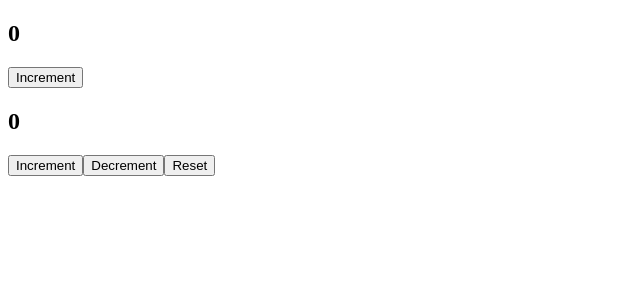
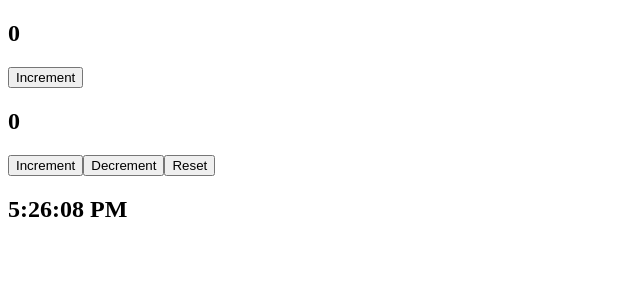
Before and after one commit to Annagiusi96/Develhope_exercises, a React (Vite) app in the folder useSate/: page / in a window 1280 px wide. Shown: the top 300 px of the page, without its empty margins (0-640 px from the left). Built offline with nearby package versions, Linux system fonts and the light colour scheme.

Commit message:
useEffect-es-2

```diff
--- a/useSate/src/App.jsx
+++ b/useSate/src/App.jsx
@@ -1,6 +1,7 @@
 import { useState } from 'react'
 import { Counter } from './Counter'
 import { CounterEs2 } from './CounterEs2'
+import { Clock } from './Clock'
 
 
 
@@ -14,6 +15,9 @@ function App() {
 
     {/* counter esercizio 2 */}
       <CounterEs2 amount={3}/>
+
+      {/* useEffect esercizio 2 */}
+      <Clock/>
     </>
   )
 }
--- /dev/null
+++ b/useSate/src/Clock.jsx
@@ -0,0 +1,14 @@
+import { useEffect, useState } from "react"
+
+export function Clock(){
+    const [date, setDate] = useState(new Date());
+
+    useEffect(()=>{
+        setInterval(() => {
+            setDate(new Date ())
+        }, 1000);
+    },[])
+    return (
+        <h2>{date.toLocaleTimeString()}</h2>
+    )
+}
```
